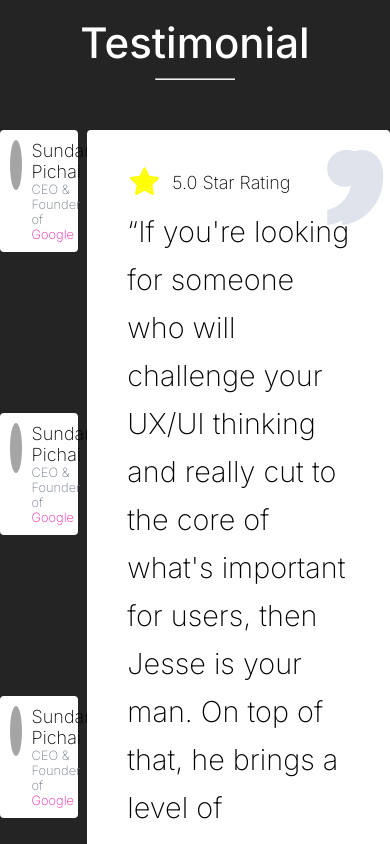
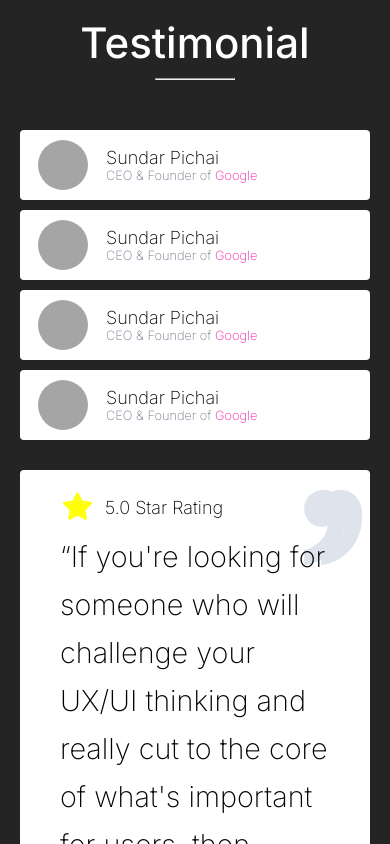
Before and after one commit to HermandoThiago/Teste-hypesoft, a React (Create React App) app: page / in a window 390 px wide. Shown: the part 8080-8924 px from the top of the page. Built offline with nearby package versions, Linux system fonts and the light colour scheme; the HTML template or start-up script is replaced by a standard one.

Commit message:
style: responsividade mobile issue #7

```diff
--- a/src/components/Testimonial/Comment/style.ts
+++ b/src/components/Testimonial/Comment/style.ts
@@ -29,4 +29,26 @@ export const Legend = styled.span<LegendColor>`
 export const StyledComment = styled(StyledBox)`
     background: #FFFFFF;
     border-radius: 4px;
+    cursor: pointer;
+
+    @media screen and (max-width: 768px){
+        flex-direction: row;
+        margin-bottom: 10px !important;
+
+        div:nth-child(1){
+            width: 20%;
+            //background-color: blue;
+            div{
+                width: 50px;
+                height: 50px;
+            }
+        }
+
+        div:nth-child(2){
+            width: 80%;
+            justify-content: center;
+            flex-direction: column;
+        }
+    }
+
 `;
--- a/src/components/Testimonial/Message/style.ts
+++ b/src/components/Testimonial/Message/style.ts
@@ -14,6 +14,11 @@ export const StyledContainerMessage = styled(StyledBox)`
         margin-right: 10px;
         z-index: 2;
     }
+
+    @media screen and (max-width: 768px){
+        margin-top: 20px !important;
+    }
+
 `;
 
 export const QuotationLeft = styled.img`
--- a/src/components/Testimonial/Testimonial.tsx
+++ b/src/components/Testimonial/Testimonial.tsx
@@ -4,6 +4,7 @@ import Typography from "../Typography/Typography";
 import Separator from "../Separator/Separator";
 import Comment from "./Comment/Comment";
 import Message from "./Message/Message";
+import { StyledContainerTestimonial, StyledContainerComment } from './style';
 
 export default function Testimonial(){
     return(
@@ -12,17 +13,17 @@ export default function Testimonial(){
                 <Typography size='medium' color='primary' bottom={10}>Testimonial</Typography>
                 <Separator />
             </Box>
-            <Box width={100} direction='row'>
-                <Box width={20} direction='column' content='space-between'>
+            <StyledContainerTestimonial width={100} direction='row'>
+                <StyledContainerComment width={20} direction='column' content='space-between'>
                     <Comment />
                     <Comment />
                     <Comment />
                     <Comment />
-                </Box>
+                </StyledContainerComment>
                 <Box width={80}>
                     <Message />
                 </Box>
-            </Box>
+            </StyledContainerTestimonial>
         </Container>
     )
 }
--- a/src/components/Testimonial/style.ts
+++ b/src/components/Testimonial/style.ts
@@ -1 +1,18 @@
 import styled from 'styled-components';
+import { StyledBox } from '../Box/style';
+
+export const StyledContainerTestimonial = styled(StyledBox)`
+    padding: 0 20px;
+
+    @media screen and (max-width: 768px){
+        div{
+            width: 100%;
+            margin: 0 auto;
+        }
+
+    }
+`;
+
+export const StyledContainerComment = styled(StyledBox)`
+
+`;
```
